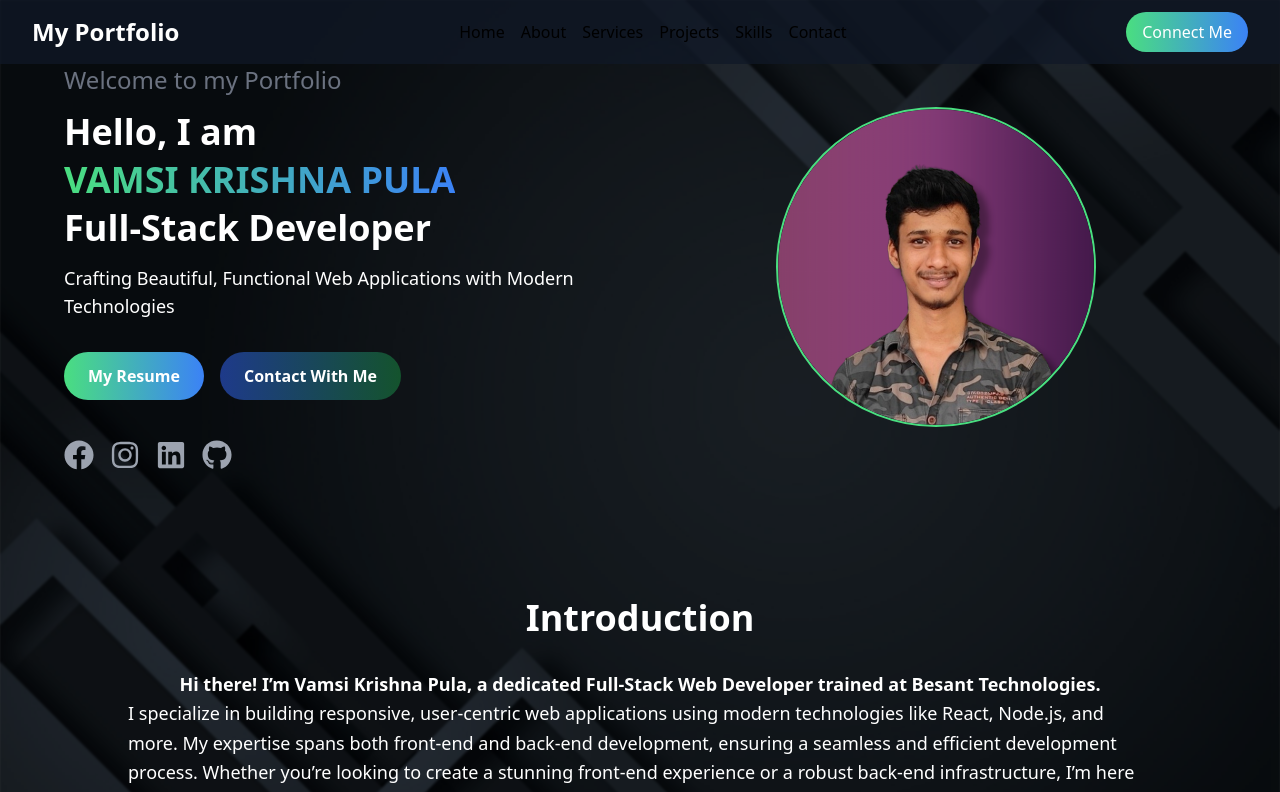
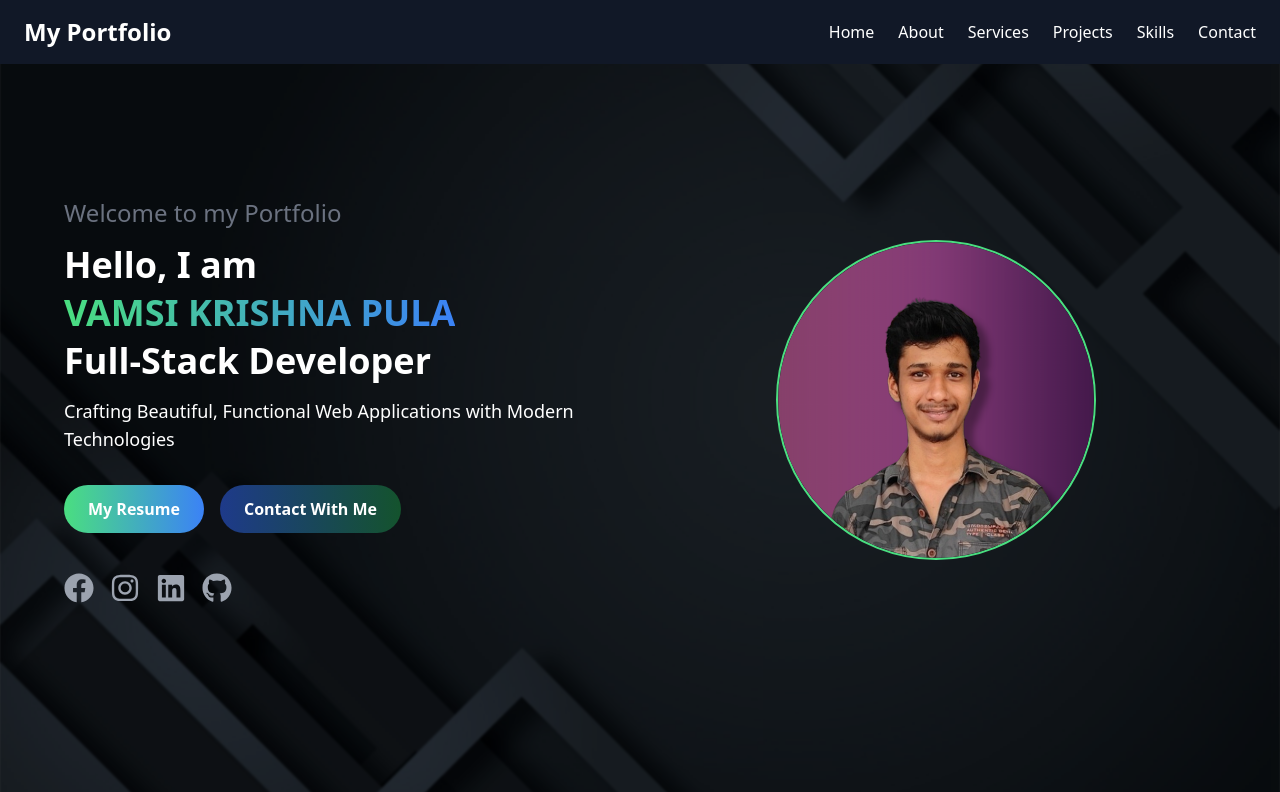
Before and after one commit to Pulavamsi2001/Vamsi-Portfolio, a React (Vite) app: page / in a window 1280 px wide. Shown: the top 792 px of the page. Built offline with nearby package versions, Linux system fonts and the light colour scheme.

Commit message:
navbar transitions

```diff
--- a/src/components/Hero.jsx
+++ b/src/components/Hero.jsx
@@ -8,9 +8,9 @@ const Hero = () => {
   }, []);
 
   return (
-    <div className="text-white py-16 px-4 md:px-8 lg:px-16">
-      <div className="grid grid-cols-1 md:grid-cols-2 gap-8 items-center">
-        <div className="order-2 md:order-1 text-center md:text-left">
+    <div className="text-white py-16 px-4 md:px-8 lg:px-16 h-screen">
+      <div className="grid grid-cols-1 md:grid-cols-2 gap-8 items-center h-full">
+        <div className="order-2 md:order-1 text-center md:text-left flex flex-col justify-center">
           <p className="text-xl md:text-2xl text-gray-500">Welcome to my Portfolio</p>
           <h1 className="text-2xl mt-4 md:text-4xl font-bold">Hello, I am</h1>
           <h1 className="text-2xl mt-2 md:text-4xl font-bold">
--- a/src/components/Navbar.jsx
+++ b/src/components/Navbar.jsx
@@ -10,43 +10,34 @@ const Navbar = () => {
   };
 
   return (
-    <nav className='fixed w-full bg-gray-900 bg-opacity-75 z-10'>
-      <div className='max-w-7xl mx-auto px-4 sm:px-6 lg:px-8 flex justify-between items-center h-16'>
-        <div className='text-2xl font-bold text-white'>My Portfolio</div>
-        <div className='hidden md:flex space-x-4'>
-          <Link to="home" smooth={true} duration={500} className='hover:text-gray-400 cursor-pointer'>Home</Link>
-          <Link to="about" smooth={true} duration={500} className='hover:text-gray-400 cursor-pointer'>About</Link>
-          <Link to="service" smooth={true} duration={500} className='hover:text-gray-400 cursor-pointer'>Services</Link>
-          <Link to="project" smooth={true} duration={500} className='hover:text-gray-400 cursor-pointer'>Projects</Link>
-          <Link to="skills" smooth={true} duration={500} className='hover:text-gray-400 cursor-pointer'>Skills</Link>
-          <Link to="contact" smooth={true} duration={500} className='hover:text-gray-400 cursor-pointer'>Contact</Link>
+    <nav className='fixed w-full bg-gray-900 text-white py-4 px-6 z-50'>
+      <div className='flex justify-between items-center'>
+        <div className='text-2xl font-bold'>My Portfolio</div>
+        <div className='hidden md:flex space-x-6'>
+          <Link to="home" smooth={true} duration={500} className='hover:text-gray-400 cursor-pointer transition duration-300'>Home</Link>
+          <Link to="about" smooth={true} duration={500} className='hover:text-gray-400 cursor-pointer transition duration-300'>About</Link>
+          <Link to="service" smooth={true} duration={500} className='hover:text-gray-400 cursor-pointer transition duration-300'>Services</Link>
+          <Link to="project" smooth={true} duration={500} className='hover:text-gray-400 cursor-pointer transition duration-300'>Projects</Link>
+          <Link to="skills" smooth={true} duration={500} className='hover:text-gray-400 cursor-pointer transition duration-300'>Skills</Link>
+          <Link to="contact" smooth={true} duration={500} className='hover:text-gray-400 cursor-pointer transition duration-300'>Contact</Link>
         </div>
-        <button className='bg-gradient-to-r from-green-400 to-blue-500 text-white hidden md:inline
-          transform transition-transform duration-300 hover:scale-105 px-4 py-2 rounded-full'>
-          Connect Me
-        </button>
+
         <div className='md:hidden'>
           <button onClick={toggleMenu} className='text-white focus:outline-none'>
             {isOpen ? <FaTimes size={24} /> : <FaBars size={24} />}
           </button>
         </div>
       </div>
-      {isOpen && (
-        <div className='md:hidden bg-gray-900 bg-opacity-90'>
-          <div className='flex flex-col items-center space-y-4 py-4'>
-            <Link to="home" smooth={true} duration={500} className='hover:text-gray-400 cursor-pointer' onClick={toggleMenu}>Home</Link>
-            <Link to="about" smooth={true} duration={500} className='hover:text-gray-400 cursor-pointer' onClick={toggleMenu}>About</Link>
-            <Link to="service" smooth={true} duration={500} className='hover:text-gray-400 cursor-pointer' onClick={toggleMenu}>Services</Link>
-            <Link to="project" smooth={true} duration={500} className='hover:text-gray-400 cursor-pointer' onClick={toggleMenu}>Projects</Link>
-            <Link to="skills" smooth={true} duration={500} className='hover:text-gray-400 cursor-pointer' onClick={toggleMenu}>Skills</Link>
-            <Link to="contact" smooth={true} duration={500} className='hover:text-gray-400 cursor-pointer' onClick={toggleMenu}>Contact</Link>
-            <button className='bg-gradient-to-r from-green-400 to-blue-500 text-white
-              transform transition-transform duration-300 hover:scale-105 px-4 py-2 rounded-full'>
-              Connect Me
-            </button>
-          </div>
+      <div className={`md:hidden absolute top-16 right-0 bg-gray-800 w-2/5 rounded-lg shadow-lg transition-transform duration-300 ease-in-out transform ${isOpen ? 'translate-x-0' : 'translate-x-full'}`}>
+        <div className='flex flex-col items-center space-y-4 py-4'>
+          <Link to="home" smooth={true} duration={500} className='hover:text-gray-400 cursor-pointer text-lg transition duration-300' onClick={toggleMenu}>Home</Link>
+          <Link to="about" smooth={true} duration={500} className='hover:text-gray-400 cursor-pointer text-lg transition duration-300' onClick={toggleMenu}>About</Link>
+          <Link to="service" smooth={true} duration={500} className='hover:text-gray-400 cursor-pointer text-lg transition duration-300' onClick={toggleMenu}>Services</Link>
+          <Link to="project" smooth={true} duration={500} className='hover:text-gray-400 cursor-pointer text-lg transition duration-300' onClick={toggleMenu}>Projects</Link>
+          <Link to="skills" smooth={true} duration={500} className='hover:text-gray-400 cursor-pointer text-lg transition duration-300' onClick={toggleMenu}>Skills</Link>
+          <Link to="contact" smooth={true} duration={500} className='hover:text-gray-400 cursor-pointer text-lg transition duration-300' onClick={toggleMenu}>Contact</Link>
         </div>
-      )}
+      </div>
     </nav>
   );
 };
```
